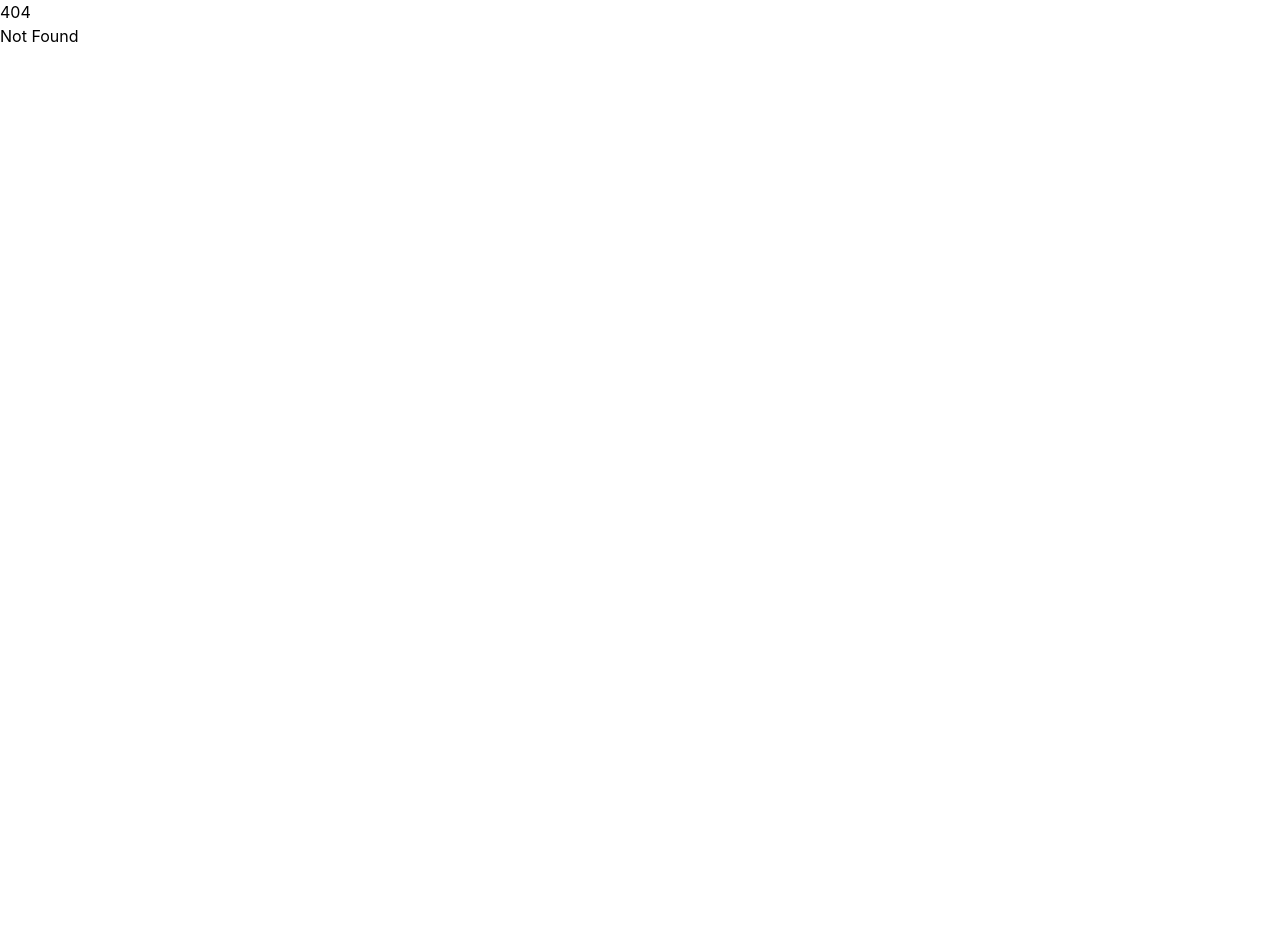
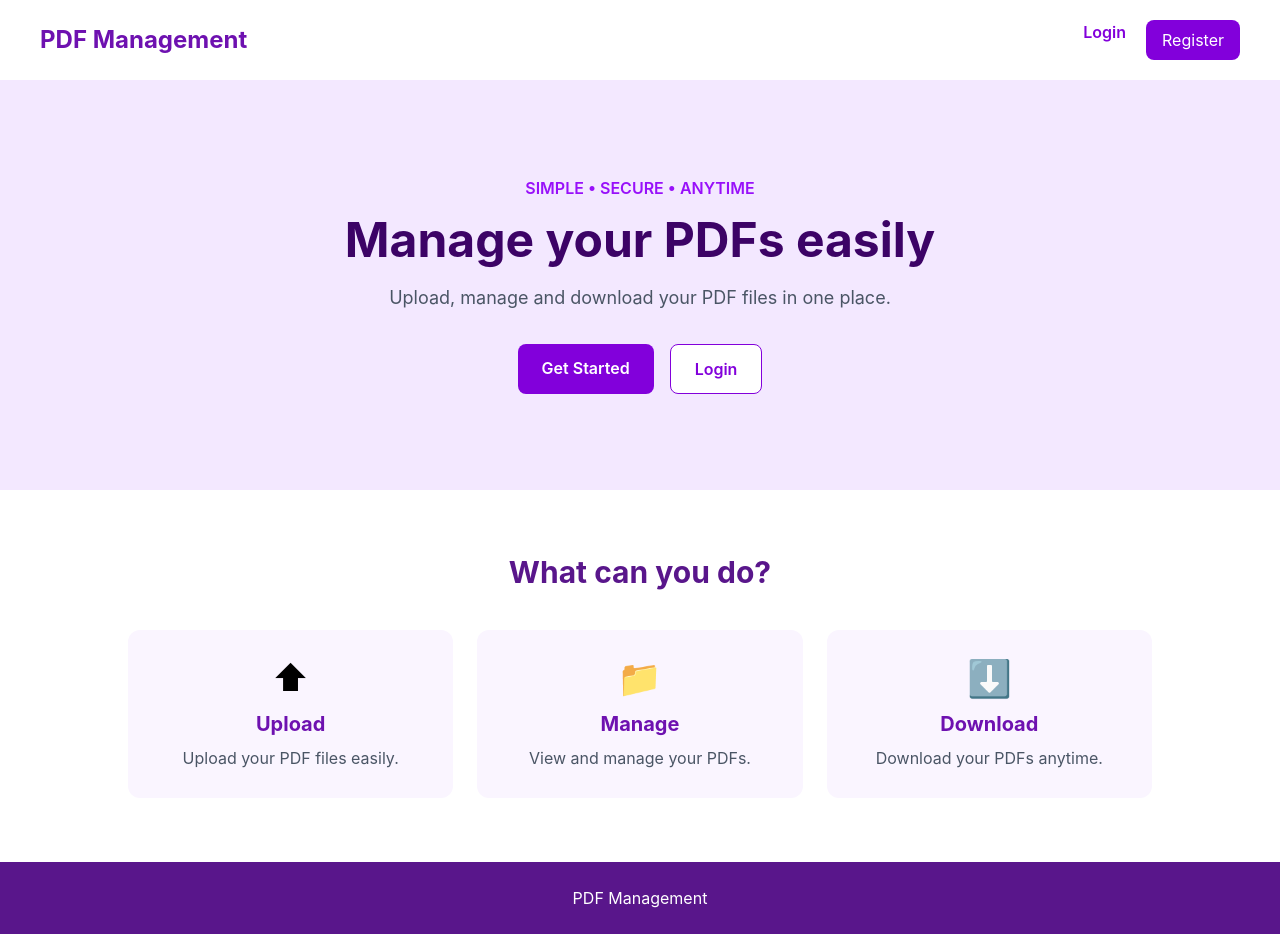
Before and after one commit to SarZag21/PDFmanagement, a SvelteKit app: page / in a window 1280 px wide. Before the commit this address had no page. Before the commit the page ends 800 px from the top, so only its background shows below. Built offline with nearby package versions, Linux system fonts and the light colour scheme.

Commit message:
Add Marketing page

```diff
--- /dev/null
+++ b/src/routes/+page.svelte
@@ -0,0 +1,158 @@
+<script>
+    let { data } = $props();
+</script>
+
+<div class="min-h-screen bg-white">
+
+    <!-- Navbar -->
+    <nav class="flex justify-between items-center px-10 py-5 shadow">
+
+        <h1 class="text-2xl font-bold text-purple-800">
+            PDF Management
+        </h1>
+
+        <div class="flex gap-5">
+
+            {#if data.user}
+
+                {#if data.user.role === 'admin'}
+                    <a href="/admin" class="text-purple-700 font-semibold">
+                        Admin
+                    </a>
+                {:else}
+                    <a href="/upload" class="text-purple-700 font-semibold">
+                        My PDFs
+                    </a>
+                {/if}
+
+                <a
+                    href="/logout"
+                    class="bg-purple-700 text-white px-4 py-2 rounded-lg"
+                >
+                    Logout
+                </a>
+
+            {:else}
+
+                <a href="/login" class="text-purple-700 font-semibold">
+                    Login
+                </a>
+
+                <a
+                    href="/register"
+                    class="bg-purple-700 text-white px-4 py-2 rounded-lg"
+                >
+                    Register
+                </a>
+
+            {/if}
+
+        </div>
+
+    </nav>
+
+
+    <!-- Main Section -->
+    <main class="bg-purple-100 py-24 px-10">
+
+        <div class="max-w-5xl mx-auto text-center">
+
+            <p class="text-purple-600 font-semibold mb-4">
+                SIMPLE • SECURE • ANYTIME
+            </p>
+
+            <h2 class="text-5xl font-bold text-purple-950 mb-5">
+                Manage your PDFs easily
+            </h2>
+
+            <p class="text-gray-600 text-lg mb-8">
+                Upload, manage and download your PDF files in one place.
+            </p>
+
+
+            {#if !data.user}
+
+                <div class="flex justify-center gap-4">
+
+                    <a
+                        href="/register"
+                        class="bg-purple-700 text-white px-6 py-3 rounded-lg font-semibold"
+                    >
+                        Get Started
+                    </a>
+
+                    <a
+                        href="/login"
+                        class="bg-white text-purple-700 border border-purple-700 px-6 py-3 rounded-lg font-semibold"
+                    >
+                        Login
+                    </a>
+
+                </div>
+
+            {/if}
+
+        </div>
+
+    </main>
+
+
+    <!-- Features -->
+    <section class="py-16 px-10">
+
+        <h2 class="text-3xl font-bold text-purple-900 text-center mb-10">
+            What can you do?
+        </h2>
+
+
+        <div class="max-w-5xl mx-auto grid md:grid-cols-3 gap-6">
+
+            <div class="bg-purple-50 p-7 rounded-xl text-center">
+                <div class="text-4xl mb-3">⬆</div>
+
+                <h3 class="text-xl font-bold text-purple-800">
+                    Upload
+                </h3>
+
+                <p class="text-gray-600 mt-2">
+                    Upload your PDF files easily.
+                </p>
+            </div>
+
+
+            <div class="bg-purple-50 p-7 rounded-xl text-center">
+                <div class="text-4xl mb-3">📁</div>
+
+                <h3 class="text-xl font-bold text-purple-800">
+                    Manage
+                </h3>
+
+                <p class="text-gray-600 mt-2">
+                    View and manage your PDFs.
+                </p>
+            </div>
+
+
+            <div class="bg-purple-50 p-7 rounded-xl text-center">
+                <div class="text-4xl mb-3">⬇</div>
+
+                <h3 class="text-xl font-bold text-purple-800">
+                    Download
+                </h3>
+
+                <p class="text-gray-600 mt-2">
+                    Download your PDFs anytime.
+                </p>
+            </div>
+
+        </div>
+
+    </section>
+
+
+    <!-- Footer -->
+    <footer class="bg-purple-900 text-white text-center py-6">
+        PDF Management
+    </footer>
+
+</div>
```
